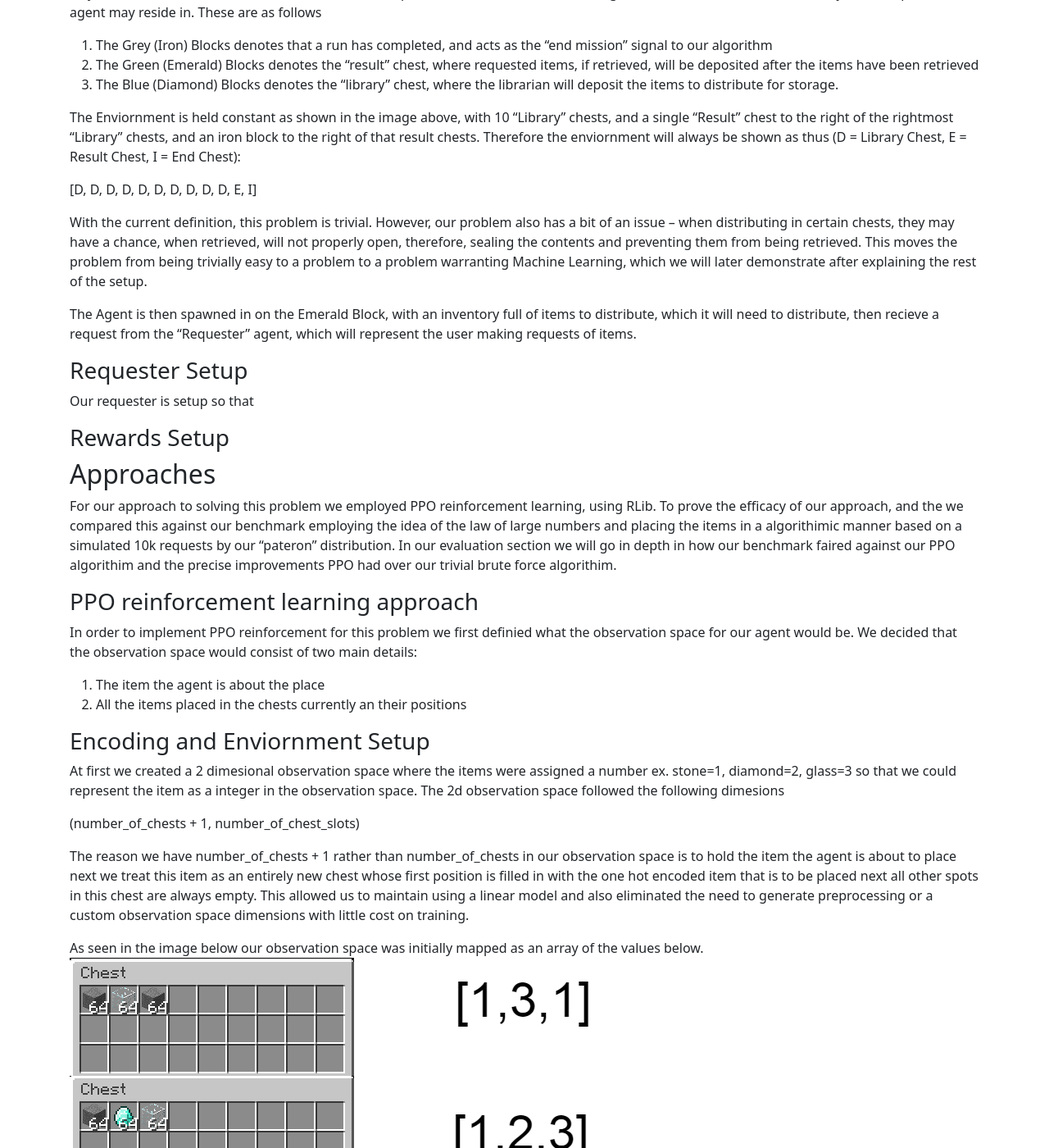
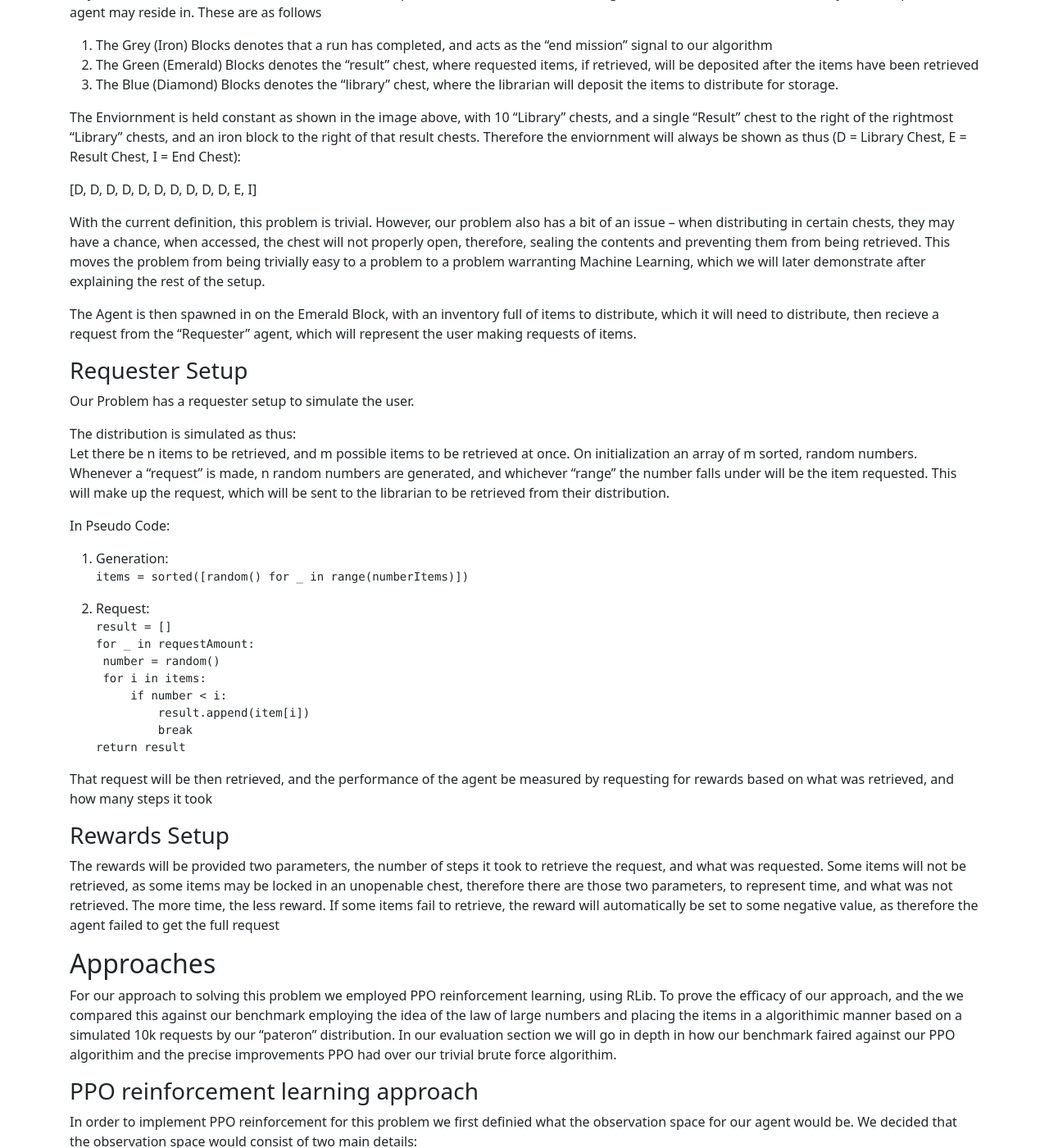
Before and after one commit to burwinliu-zz/LibraryOfAlexandria, a Jekyll site: the page built from docs/final.md, in a window 1280 px wide and 1400 px high, scrolled down 1307 px. Shown: the whole window at 82% size. Built offline with Jekyll 4.4.1, drawn with Linux system fonts in a browser that asks for light colours.

Commit message:
finishing the req setup section, moving to rewards

````diff
--- a/docs/final.md
+++ b/docs/final.md
@@ -41,16 +41,37 @@ The Enviornment is held constant as shown in the image above, with 10 "Library"
 
 > [D, D, D, D, D, D, D, D, D, D, E, I]
 
-With the current definition, this problem is trivial. However, our problem also has a bit of an issue -- when distributing in certain chests, they may have a chance, when retrieved, will not properly open, therefore, sealing the contents and preventing them from being retrieved. This moves the problem from being trivially easy to a problem to a problem warranting Machine Learning, which we will later demonstrate after explaining the rest of the setup.
+With the current definition, this problem is trivial. However, our problem also has a bit of an issue -- when distributing in certain chests, they may have a chance, when accessed, the chest will not properly open, therefore, sealing the contents and preventing them from being retrieved. This moves the problem from being trivially easy to a problem to a problem warranting Machine Learning, which we will later demonstrate after explaining the rest of the setup.
 
 The Agent is then spawned in on the Emerald Block, with an inventory full of items to distribute, which it will need to distribute, then recieve a request from the "Requester" agent, which will represent the user making requests of items.
 
 ### Requester Setup
-Our requester is setup so that
+Our Problem has a requester setup to simulate the user.
 
+The distribution is simulated as thus:
+Let there be n items to be retrieved, and m possible items to be retrieved at once. On initialization an array of m sorted, random numbers. Whenever a "request" is made, n random numbers are generated, and whichever "range" the number falls under will be the item requested. This will make up the request, which will be sent to the librarian to be retrieved from their distribution.
+
+In Pseudo Code:
+1. Generation:
+```
+items = sorted([random() for _ in range(numberItems)])
+```
+2. Request:
+```
+result = []
+for _ in requestAmount:
+    number = random()
+    for i in items:
+        if number < i:
+            result.append(item[i])
+            break
+return result
+```
+
+That request will be then retrieved, and the performance of the agent be measured by requesting for rewards based on what was retrieved, and how many steps it took
 
 ### Rewards Setup
-
+The rewards will be provided two parameters, the number of steps it took to retrieve the request, and what was requested. Some items will not be retrieved, as some items may be locked in an unopenable chest, therefore there are those two parameters, to represent time, and what was not retrieved. The more time, the less reward. If some items fail to retrieve, the reward will automatically be set to some negative value, as therefore the agent failed to get the full request
 
 
 ## Approaches
````
